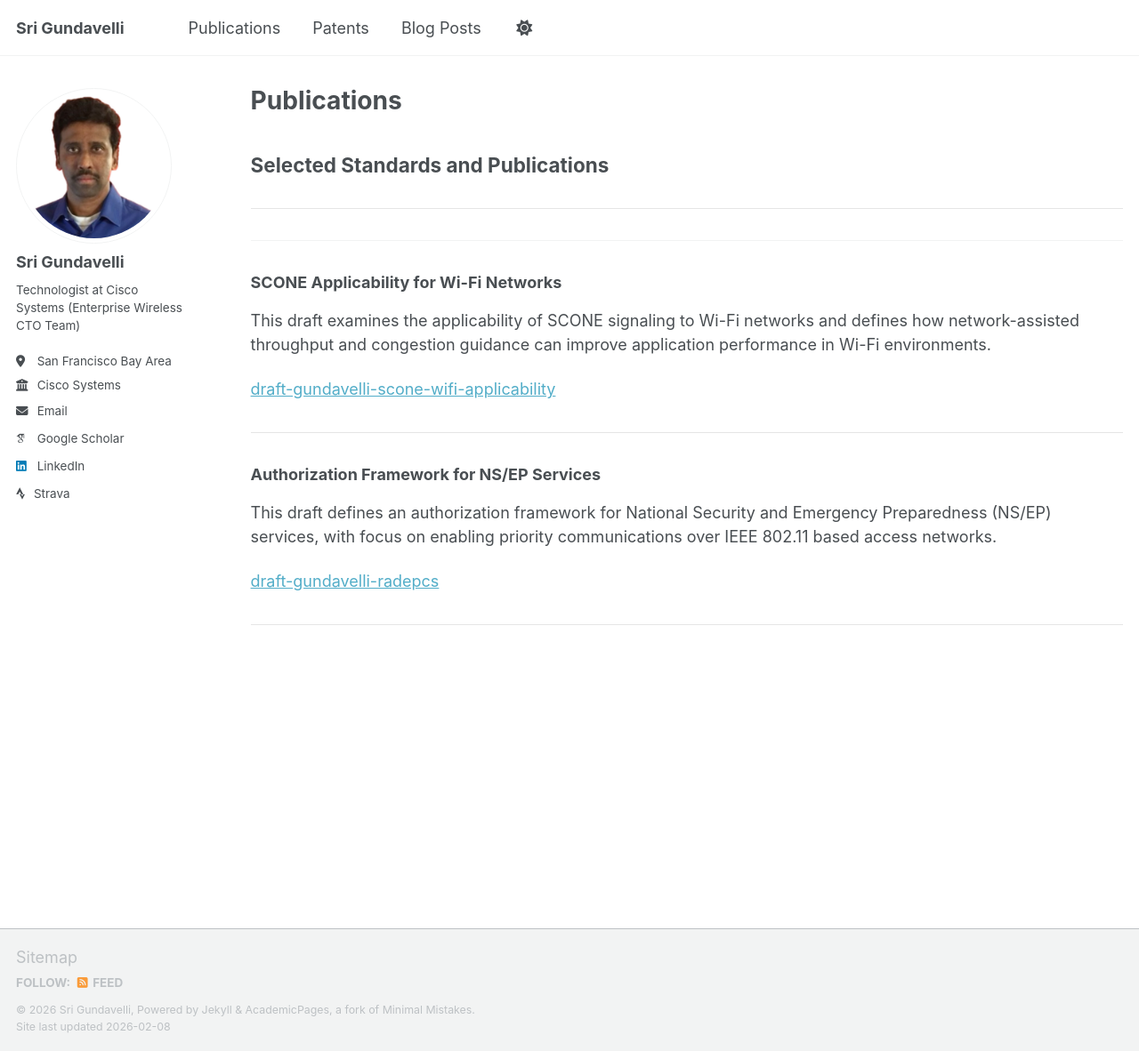
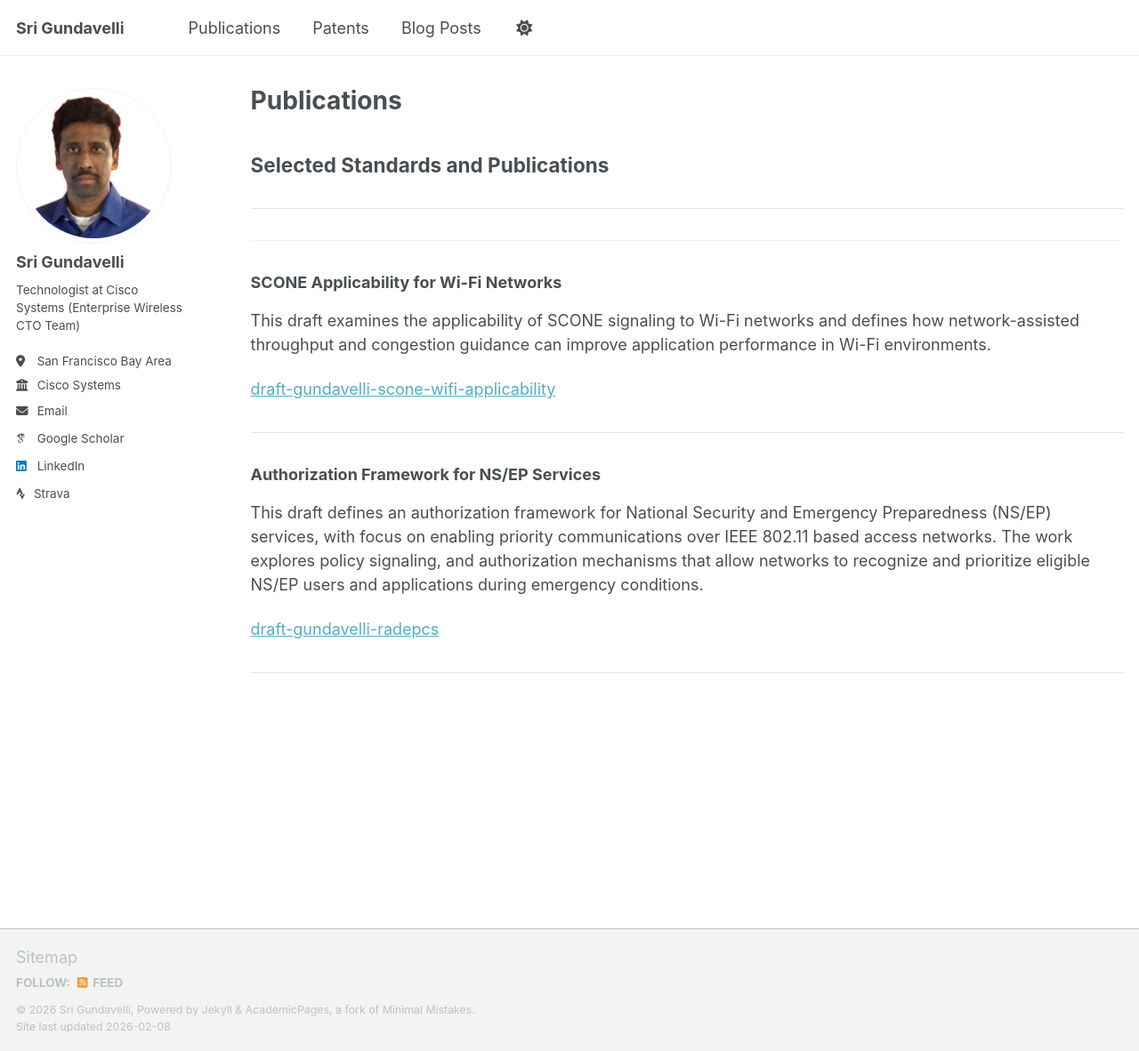
Before and after one commit to srigundavelli/srigundavelli.github.io, a Jekyll site: the page built from _pages/publications.html, in a window 1280 px wide and 1182 px high. Shown: the whole window at 89% size. Built offline with Jekyll 4.4.1, drawn with Linux system fonts in a browser that asks for light colours; some web fonts are replaced; a script that is not in the unit is left out.

Commit message:
Update publications.html

```diff
--- a/_pages/publications.html
+++ b/_pages/publications.html
@@ -30,7 +30,11 @@ draft-gundavelli-scone-wifi-applicability
 <hr style="border:none; border-top:1px solid #e5e5e5; margin:35px 0;">
 <h3>Authorization Framework for NS/EP Services</h3>
 <p>
-This draft defines an authorization framework for National Security and Emergency Preparedness (NS/EP) services, with focus on enabling priority communications over IEEE 802.11 based access networks.
+This draft defines an authorization framework for National Security and Emergency
+Preparedness (NS/EP) services, with focus on enabling priority communications over
+IEEE 802.11 based access networks. The work explores policy signaling, and authorization
+mechanisms that allow networks to recognize and prioritize eligible NS/EP users and
+applications during emergency conditions.
 <p>
 <a href="https://www.ietf.org/archive/id/draft-gundavelli-radepcs-02.txt">
 draft-gundavelli-radepcs
```
